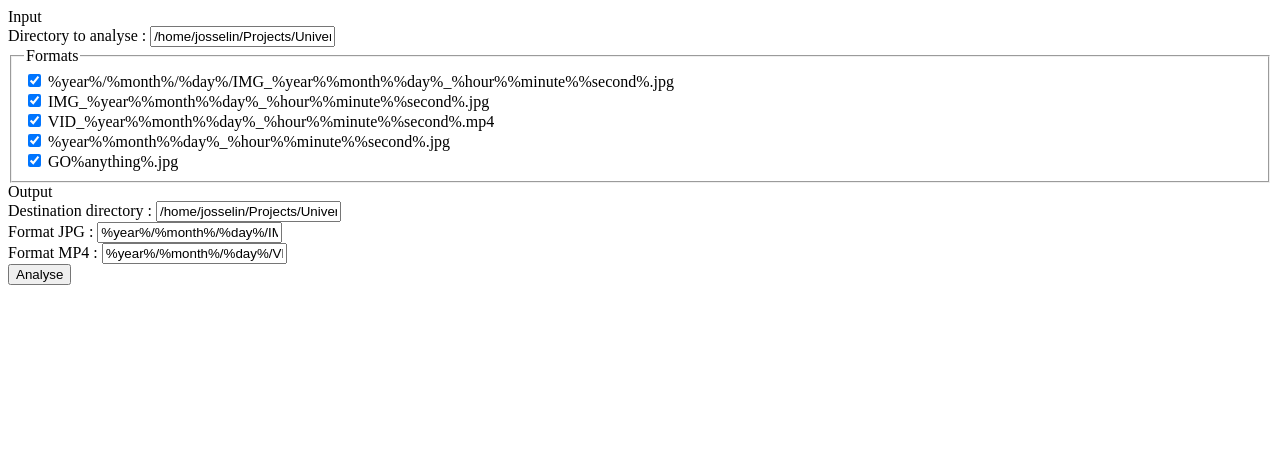
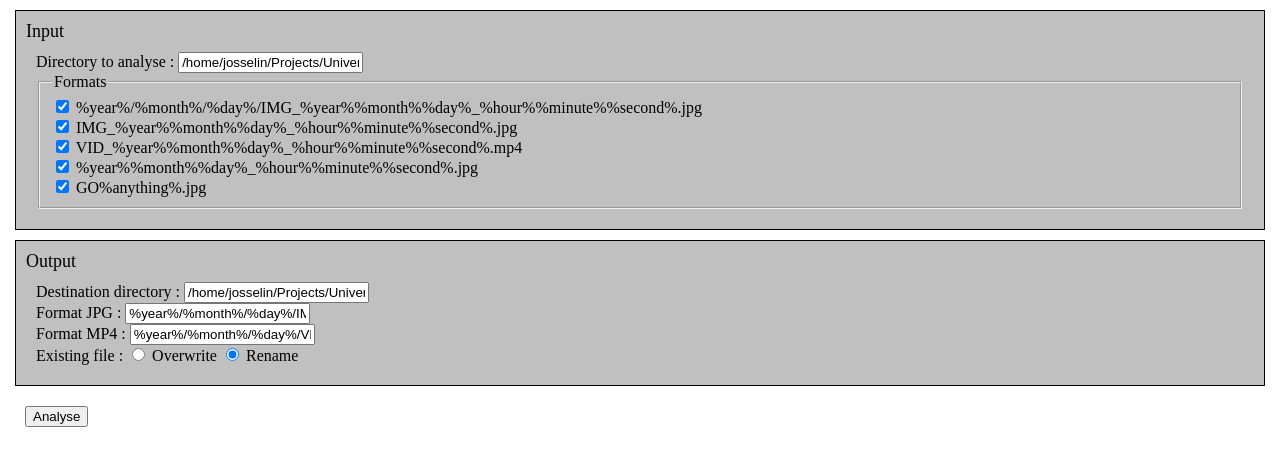
Before and after one commit to josselinh/UniversalMediaSorter, a PHP site: page /step-1.php in a window 1280 px wide. Shown: the top 466 px of the page. Run offline with PHP 8.4, Linux system fonts and the light colour scheme.

Commit message:
Add option to know what to do when file already exists + CSS (awful but do the job)

```diff
--- /dev/null
+++ b/default.css
@@ -0,0 +1,30 @@
+body {
+    margin: 5px;
+}
+
+form .form-section {
+    padding: 10px;
+    margin: 10px;
+    background-color: silver;
+    border: 1px black solid;
+}
+
+form .form-submit {
+    padding: 10px;
+    margin: 10px;
+}
+
+form .form-section-title {
+    font-size: large;
+}
+
+form .form-section-content {
+    margin: 10px;
+}
+
+table {
+    border: 1px black solid;
+}
+table td {
+    border: 1px black solid;
+}
--- a/inc/step-2.php
+++ b/inc/step-2.php
@@ -18,6 +18,7 @@ $inputDirectory = (empty($_POST['data']['input']['directory']) ? null : $_POST['
 $inputFormats = (empty($_POST['data']['input']['formats']) ? null : $_POST['data']['input']['formats']);
 $outputDirectory = (empty($_POST['data']['output']['directory']) ? null : $_POST['data']['output']['directory']);
 $outputFormats = (empty($_POST['data']['output']['formats']) ? null : $_POST['data']['output']['formats']);
+$outputOptions = (empty($_POST['data']['output']['options']) ? null : $_POST['data']['output']['options']);
 
 /* Requires */
 require_once 'UniversalMediaSorter.php';
--- a/inc/step-3.php
+++ b/inc/step-3.php
@@ -17,6 +17,7 @@ function pr($value = array(), $name = 'default')
 $inputFiles = (empty($_POST['data']['input']) ? null : $_POST['data']['input']);
 $outputDirectory = (empty($_POST['data']['output']['directory']) ? null : $_POST['data']['output']['directory']);
 $outputFormats = (empty($_POST['data']['output']['formats']) ? null : $_POST['data']['output']['formats']);
+$outputOptions = (empty($_POST['data']['output']['options']) ? null : $_POST['data']['output']['options']);
 
 /* Requires */
 require_once 'UniversalMediaSorter.php';
@@ -25,7 +26,7 @@ require_once 'UniversalMediaSorter.php';
 $universalMediaSorter = new UniversalMediaSorter\UniversalMediaSorter();
 
 try {
-    $reports = $universalMediaSorter->setFiles($inputFiles)->sort($outputDirectory, $outputFormats);
+    $reports = $universalMediaSorter->setFiles($inputFiles)->sort($outputDirectory, $outputFormats, $outputOptions);
 } catch (Exception $e) {
     exit($e->getMessage());
 }
--- a/step-1.php
+++ b/step-1.php
@@ -5,14 +5,15 @@
         <title>Universal Media Sorter - Step #1</title>
         <meta charset="UTF-8">
         <meta name="viewport" content="width=device-width, initial-scale=1.0">
+        <link rel="stylesheet" href="default.css">
     </head>
 
     <body>
         <form method="post" action="step-2.php">
-            <div>
-                <span>Input</span>
+            <div class="form-section">
+                <span class="form-section-title">Input</span>
 
-                <div>
+                <div class="form-section-content">
                     <div>
                         <label>Directory to analyse :
                             <input type="text" name="data[input][directory]" placeholder="Directory to analyse" value="/home/josselin/Projects/UniversalMediaSorter/Unsorted"/>
@@ -36,10 +37,10 @@
                 </div>
             </div>
 
-            <div>
-                <span>Output</span>
+            <div class="form-section">
+                <span class="form-section-title">Output</span>
 
-                <div>
+                <div class="form-section-content">
                     <div>
                         <label>Destination directory :
                             <input type="text" name="data[output][directory]" placeholder="Output directory" value="/home/josselin/Projects/UniversalMediaSorter/Sorted"/>
@@ -53,10 +54,22 @@
                             </label>
                         </div>
                     <?php endforeach; ?>
+
+                    <div>
+                        Existing file :
+                        <label>
+                            <input type="radio" name="data[output][options][existing]" value="overwrite"/>
+                            Overwrite
+                        </label>
+                        <label>
+                            <input type="radio" name="data[output][options][existing]" value="rename" checked/>
+                            Rename
+                        </label>
+                    </div>
                 </div>
             </div>
 
-            <div>
+            <div class="form-submit">
                 <button type="submit" name="data[submit]" value="analyse">Analyse</button>
             </div>
         </form>
--- a/step-3.php
+++ b/step-3.php
@@ -5,10 +5,11 @@
         <title>Universal Media Sorter - Step #2</title>
         <meta charset="UTF-8">
         <meta name="viewport" content="width=device-width, initial-scale=1.0">
+        <link rel="stylesheet" href="default.css">
     </head>
 
     <body>
-        <table border="1">
+        <table>
             <thead>
                 <tr>
                     <th>Old filename</th>
```
Also changed, not shown: UniversalMediaSorter.php (+11 -6 lines), step-2.php (+6 -2 lines).
